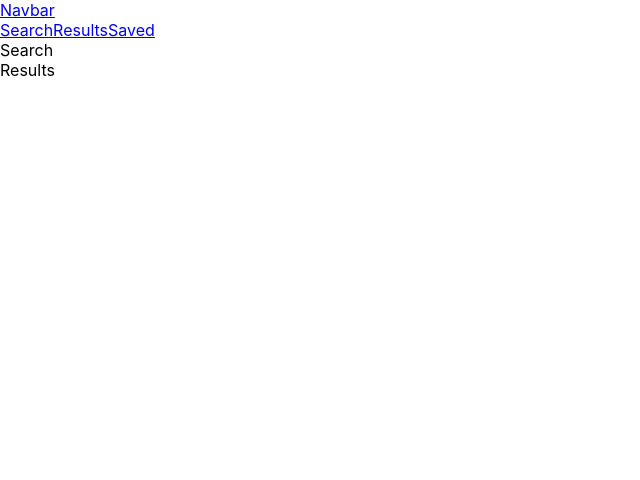
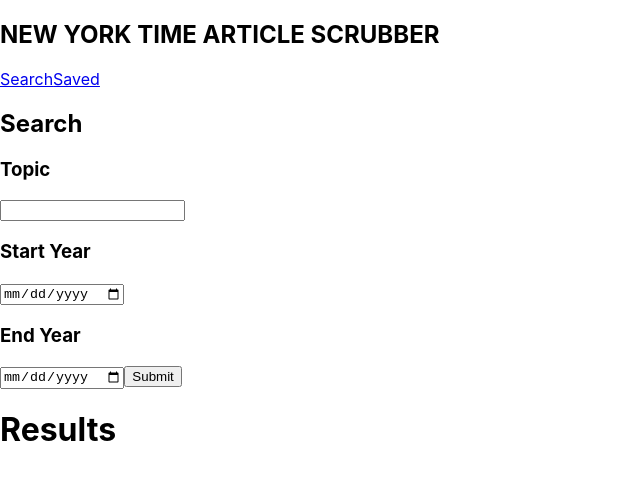
Before and after one commit to majorazero/NYTREACT, a React (Create React App) app in the folder client/: page / in a window 1280 px wide. Shown: the top 480 px of the page, without its empty margins (0-640 px from the left). Built offline with nearby package versions, Linux system fonts and the light colour scheme; the HTML template or start-up script is replaced by a standard one.

Commit message:
initial run

```diff
--- a/client/src/App.js
+++ b/client/src/App.js
@@ -3,7 +3,7 @@
 import Navbar from "./components/Navbar/Navbar.js";
 import Saved from "./components/Saved/Saved.js";
 import Search from "./components/Search/Search.js";
-import Results from "./components/Results/Results.js";
+//import Results from "./components/Results/Results.js";
 import './App.css';
 
 class App extends Component {
@@ -12,9 +12,8 @@
       <Router>
         <div>
           <Navbar />
-          <Route path="/" component={Search} />
-          <Route path="/" component={Results} />
-          <Route path="/saved" component={Saved} />
+          <Route exact path="/" component={Search} />
+          <Route exact path="/saved" component={Saved} />
         </div>
       </Router>
     );
--- a/client/src/components/Navbar/Navbar.js
+++ b/client/src/components/Navbar/Navbar.js
@@ -4,10 +4,9 @@
 const Navbar = () => {
   return(
     <nav className="navbar navbar-light bg-light">
-      <a className="navbar-brand" href="#">Navbar</a>
+      <h1>NEW YORK TIME ARTICLE SCRUBBER</h1>
       <div className="navbar-nav">
         <Link className="nav-item nav-link" to="/">Search</Link>
-        <Link className="nav-item nav-link" to="/results">Results</Link>
         <Link className="nav-item nav-link" to="/saved">Saved</Link>
       </div>
     </nav>
--- /dev/null
+++ b/client/src/components/Results/Results.css
@@ -0,0 +1,5 @@
+div .resultDiv {
+  background-color: lemonchiffon;
+  margin: 3px;
+  padding: 20px;
+}
--- a/client/src/components/Results/Results.js
+++ b/client/src/components/Results/Results.js
@@ -1,13 +1,16 @@
-import React, {Component} from "react";
+import React from "react";
+import "./Results.css";
 
-class Results extends Component {
-  render(){
-    return(
+const Results = (props) => {
+  return(
+    <div className="resultDiv">
+      <h3><a href={props.loc}>{props.title}</a></h3>
+      <h4>{props.descrip}</h4>
       <div>
-        Results
+        <button>Save</button>
       </div>
-    );
-  }
+    </div>
+  );
 }
 
 export default Results;
--- a/client/src/components/Search/Search.js
+++ b/client/src/components/Search/Search.js
@@ -1,10 +1,63 @@
 import React, {Component} from "react";
+import axios from "axios";
+import Results from "../Results/Results.js";
 
 class Search extends Component {
+  state = {
+    topic: "",
+    sYear: "",
+    eYear: "",
+    results: []
+  }
+
+  fetch = () => {
+    axios.get(`https://api.nytimes.com/svc/search/v2/articlesearch.json?api-key=702eb3676cd5414c906e440d5b73c3f7&q=${this.state.topic}&begin_date=${this.state.sYear.replace(/-/g,"")}&end_date=${this.state.eYear.replace(/-/g,"")}`).then((response) => {
+      console.log(response.data.response.docs);
+      this.setState({
+        results: response.data.response.docs.map((item,i) => {
+          if (i < 5){
+            return <Results key={item.web_url} loc={item.web_url} title={item.headline.main} descrip={item.snippet} />;
+          }
+        })
+      })
+    });
+  }
+
+  handleChange = (event) => {
+    this.setState({
+      [event.target.name]:event.target.value
+    });
+  }
+
+  handleSubmit = (event) => {
+    event.preventDefault();
+    if(this.state.topic !== "" && this.state.sYear !== "" && this.state.eYear !== ""){
+      this.fetch();
+    }
+    else{
+      console.log("You didn't input all the fields yet!");
+    }
+  }
+
   render(){
     return(
       <div>
-        Search
+        <h2>Search</h2>
+        <form onSubmit={this.handleSubmit}>
+          <h3>Topic</h3>
+          <input onChange={this.handleChange} type="text" name="topic" />
+          <h3>Start Year</h3>
+          <input min="1851-09-18" onChange={this.handleChange} type="date" name="sYear" />
+          <h3>End Year</h3>
+          <input min="1851-09-18" onChange={this.handleChange} type="date" name="eYear" />
+          <button type="submit">Submit</button>
+        </form>
+
+        <div>
+          <h1>Results</h1>
+          {this.state.results}
+        </div>
+
       </div>
     );
   }
```
Also changed, not shown: 2 other files (tests, documents, lock files or other folders).
